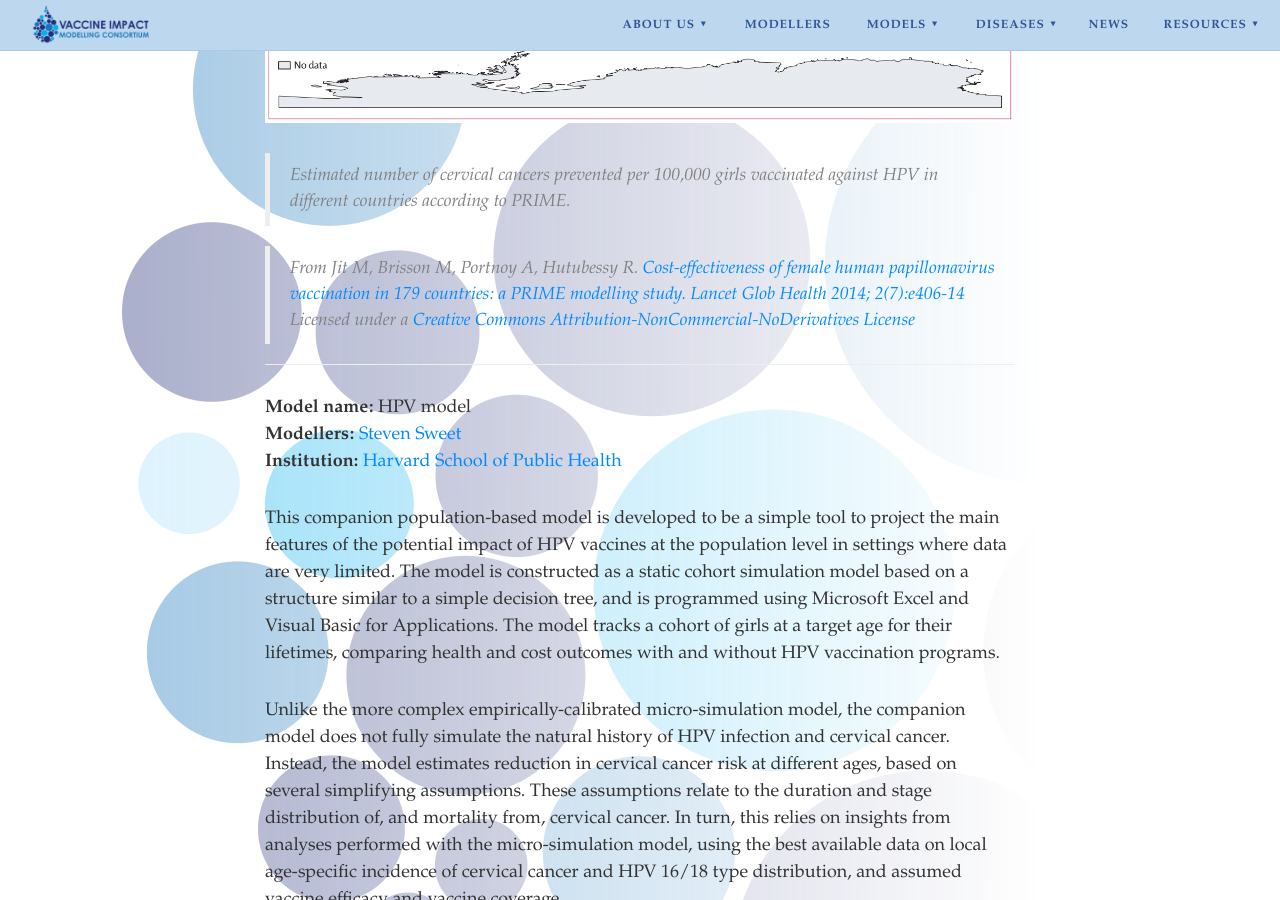
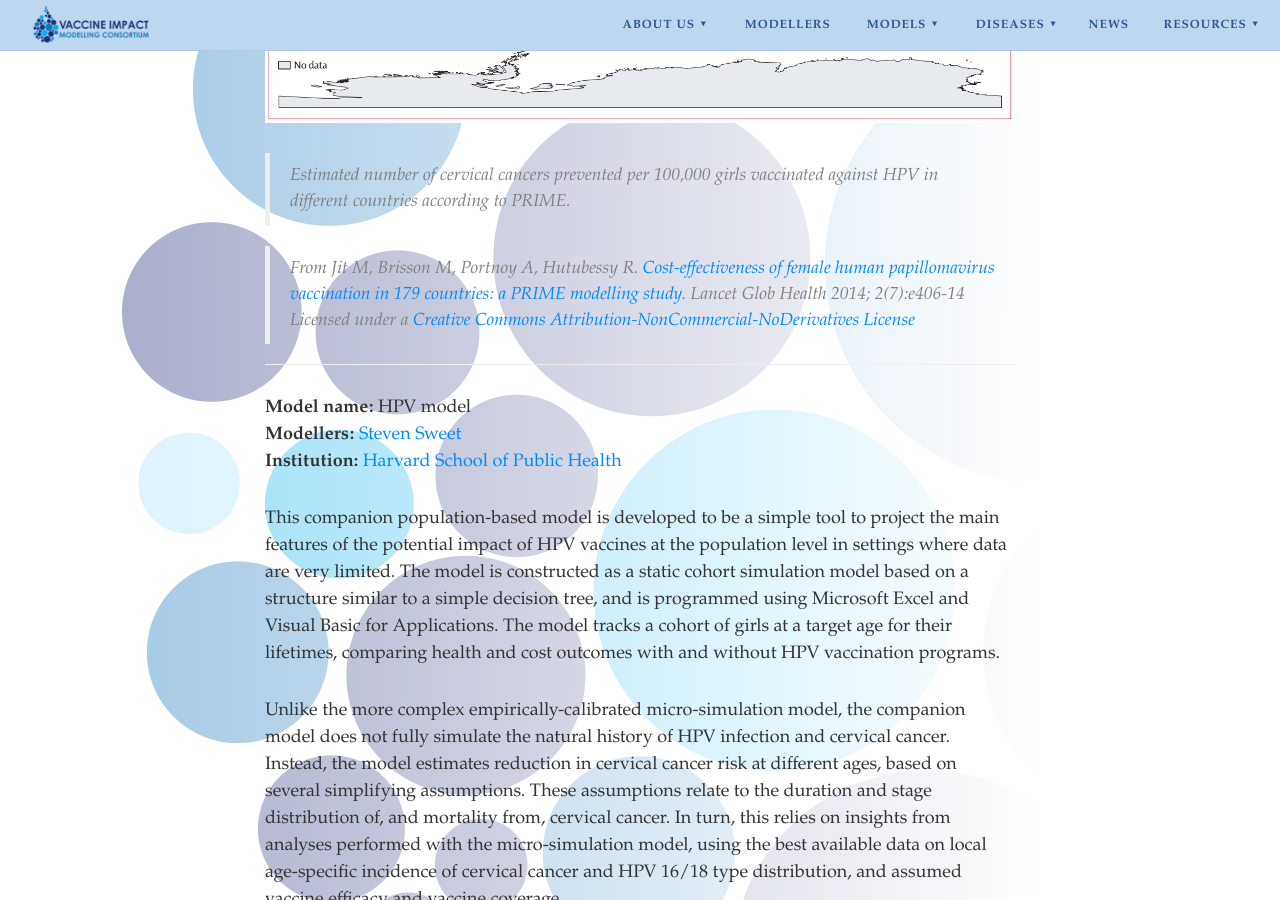
Before and after one commit to vimchub/vaccineimpact, a Jekyll site: the page built from models/hpv.md, in a window 1280 px wide and 900 px high, scrolled down 1004 px. Built offline with Jekyll 4.4.1, drawn with Linux system fonts in a browser that asks for light colours; nearby versions of some CDN libraries.

Commit message:
Update hpv.md

```diff
--- a/models/hpv.md
+++ b/models/hpv.md
@@ -12,7 +12,7 @@
 
 > Estimated number of cervical cancers prevented per 100,000 girls vaccinated against HPV in different countries according to PRIME.
 
-> From Jit M, Brisson M, Portnoy A, Hutubessy R. [Cost-effectiveness of female human papillomavirus vaccination in 179 countries: a PRIME modelling study. Lancet Glob Health 2014; 2(7):e406-14](https://www.ncbi.nlm.nih.gov/pubmed/25103394) Licensed under a [Creative Commons Attribution-NonCommercial-NoDerivatives License](https://creativecommons.org/licenses/by-nc-nd/4.0/)
+> From Jit M, Brisson M, Portnoy A, Hutubessy R. [Cost-effectiveness of female human papillomavirus vaccination in 179 countries: a PRIME modelling study.](https://www.ncbi.nlm.nih.gov/pubmed/25103394) Lancet Glob Health 2014; 2(7):e406-14 Licensed under a [Creative Commons Attribution-NonCommercial-NoDerivatives License](https://creativecommons.org/licenses/by-nc-nd/4.0/)
 
 ---
 
```
